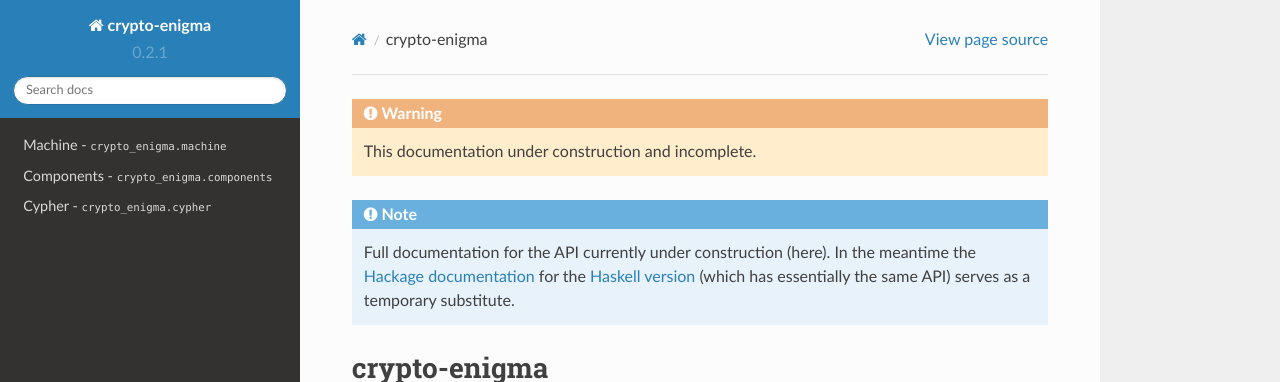
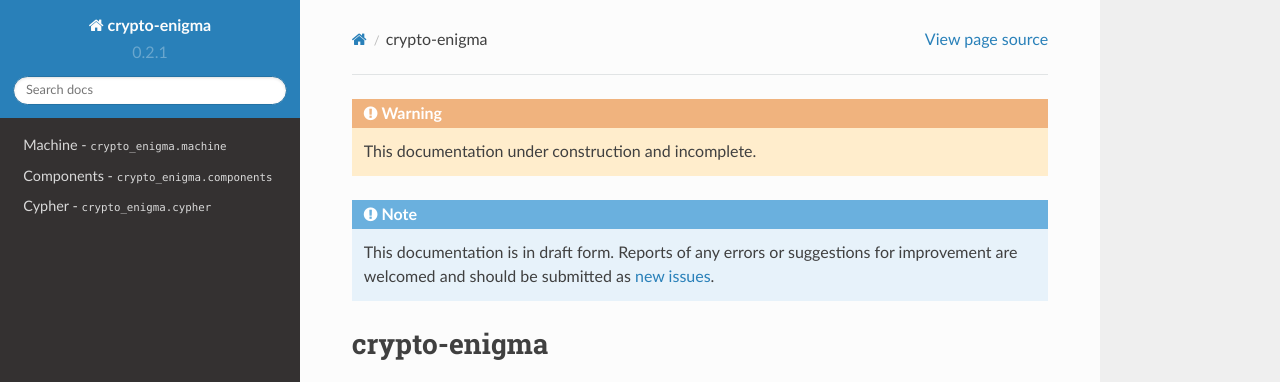
Before and after one commit to orome/crypto-enigma-py, a Sphinx documentation site: the page built from doc/source/index.rst, in a window 1280 px wide and 900 px high, cut to the strip 0-382 px from the top of the window. Built offline with Sphinx 7.4.7 and the Read the Docs theme 2.0.0, drawn with Linux system fonts in a browser that asks for light colours.

Commit message:
Add note on draft docs status and request for issues

```diff
--- a/doc/source/components.rst
+++ b/doc/source/components.rst
@@ -6,8 +6,8 @@
 
 .. note::
 
-   Full documentation for the API currently under construction (here). In the meantime the `Hackage documentation`_
-   for the `Haskell version`_ (which has essentially the same API) serves as a temporary substitute.
+    This documentation is in draft form. Reports of any errors or suggestions for improvement are welcomed and
+    should be submitted as `new issues`_.
 
 ********************************************
 Components - :mod:`crypto_enigma.components`
--- a/doc/source/conf.py
+++ b/doc/source/conf.py
@@ -176,6 +176,7 @@ rst_epilog = """
 .. _test versions: https://testpypi.python.org/pypi/crypto-enigma
 .. _milestones: https://github.com/orome/crypto-enigma-py/milestones
 .. _open issues: https://github.com/orome/crypto-enigma-py/issues
+.. _new issues: https://github.com/orome/crypto-enigma-py/issues/new
 .. _Enigma machines: http://en.wikipedia.org/wiki/Enigma_machine
 .. _simple substitution encoding: https://en.wikipedia.org/wiki/Substitution_cipher
 .. _Ringstellung: https://en.wikipedia.org/wiki/Enigma_rotor_details#Ring_setting
--- a/doc/source/cypher.rst
+++ b/doc/source/cypher.rst
@@ -6,8 +6,8 @@
 
 .. note::
 
-   Full documentation for the API currently under construction (here). In the meantime the `Hackage documentation`_
-   for the `Haskell version`_ (which has essentially the same API) serves as a temporary substitute.
+    This documentation is in draft form. Reports of any errors or suggestions for improvement are welcomed and
+    should be submitted as `new issues`_.
 
 ************************************
 Cypher - :mod:`crypto_enigma.cypher`
--- a/doc/source/index.rst
+++ b/doc/source/index.rst
@@ -8,8 +8,8 @@
 
 .. note::
 
-   Full documentation for the API currently under construction (here). In the meantime the `Hackage documentation`_
-   for the `Haskell version`_ (which has essentially the same API) serves as a temporary substitute.
+    This documentation is in draft form. Reports of any errors or suggestions for improvement are welcomed and
+    should be submitted as `new issues`_.
 
 *************
 crypto-enigma
--- a/doc/source/machine.rst
+++ b/doc/source/machine.rst
@@ -6,8 +6,8 @@
 
 .. note::
 
-   Full documentation for the API currently under construction (here). In the meantime the `Hackage documentation`_
-   for the `Haskell version`_ (which has essentially the same API) serves as a temporary substitute.
+    This documentation is in draft form. Reports of any errors or suggestions for improvement are welcomed and
+    should be submitted as `new issues`_.
 
 **************************************
 Machine - :mod:`crypto_enigma.machine`
```
